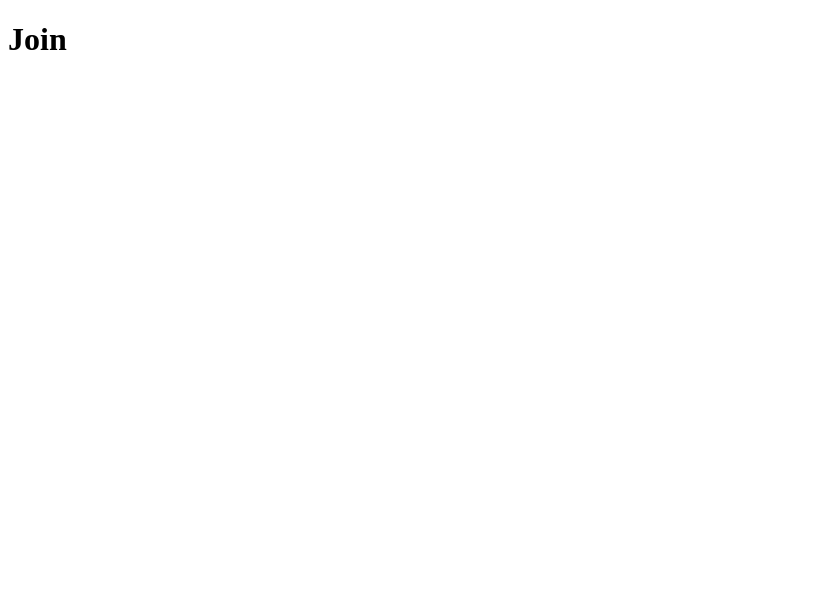
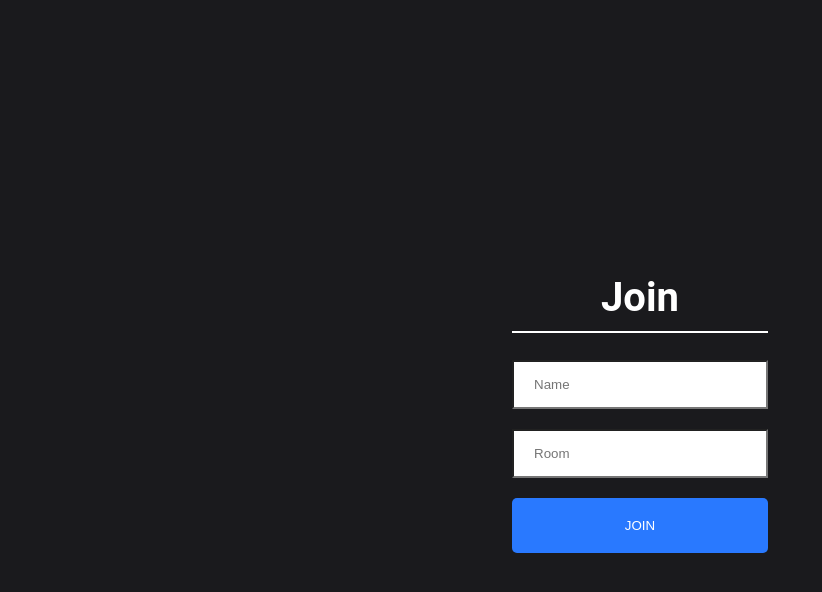
Before and after one commit to jamesbeamie/F-ME-chat, a React (Create React App) app in the folder client/: page / in a window 1280 px wide. Shown: the top 592 px of the page, without its empty margins (0-822 px from the left). Built offline with nearby package versions, Linux system fonts and the light colour scheme.

Commit message:
join component

```diff
--- a/client/src/App.js
+++ b/client/src/App.js
@@ -1,8 +1,8 @@
 import React from "react";
 import { BrowserRouter as Router, Route } from "react-router-dom";
 
-import Join from "./components/join";
-import Chat from "./components/chat";
+import Join from "./components/join/join";
+import Chat from "./components/chat/chat";
 
 const App = () => (
   <Router>
--- a/client/src/components/join.js
+++ /dev/null
@@ -1,7 +0,0 @@
-import React from "react";
-
-const Join = () => {
-  return <h1>Join</h1>;
-};
-
-export default Join;
--- /dev/null
+++ b/client/src/components/join/join.css
@@ -0,0 +1,70 @@
+html,
+body {
+  font-family: "Roboto", sans-serif;
+  padding: 0;
+  margin: 0;
+}
+
+#root {
+  height: 100vh;
+}
+
+* {
+  box-sizing: border-box;
+}
+
+.joinOuterContainer {
+  display: flex;
+  justify-content: center;
+  text-align: center;
+  height: 100vh;
+  align-items: center;
+  background-color: #1a1a1d;
+}
+
+.joinInnerContainer {
+  width: 20%;
+}
+
+.joinInput {
+  border-radius: 0;
+  padding: 15px 20px;
+  width: 100%;
+}
+
+.heading {
+  color: white;
+  font-size: 2.5em;
+  padding-bottom: 10px;
+  border-bottom: 2px solid white;
+}
+
+.button {
+  color: #fff !important;
+  text-transform: uppercase;
+  text-decoration: none;
+  background: #2979ff;
+  padding: 20px;
+  border-radius: 5px;
+  display: inline-block;
+  border: none;
+  width: 100%;
+}
+
+.mt-20 {
+  margin-top: 20px;
+}
+
+@media (min-width: 320px) and (max-width: 480px) {
+  .joinOuterContainer {
+    height: 100%;
+  }
+
+  .joinInnerContainer {
+    width: 90%;
+  }
+}
+
+button:focus {
+  outline: 0;
+}
--- /dev/null
+++ b/client/src/components/join/join.js
@@ -0,0 +1,43 @@
+import React, { useState } from "react";
+import { Link } from "react-router-dom";
+
+import "./join.css";
+const Join = () => {
+  // React Hooks: array with variable, setter and initial value as setState
+
+  const [name, setName] = useState("");
+  const [room, setRoom] = useState("");
+  return (
+    <div className='joinOuterContainer'>
+      <div className='joinInnerContainer'>
+        <h1 className='heading'>Join</h1>
+        <div>
+          <input
+            className='joinInput'
+            type='text'
+            onChange={event => setName(event.target.value)}
+            placeholder='Name'
+          />
+        </div>
+        <div>
+          <input
+            className='joinInput mt-20'
+            type='text'
+            onChange={event => setRoom(event.target.value)}
+            placeholder='Room'
+          />
+        </div>
+        <Link
+          onClick={event => (!name || !room ? event.preventDefault() : null)}
+          to={`/chat?name=${name}&room=${room}`}
+        >
+          <button className='button mt-20' type='submit'>
+            Join
+          </button>
+        </Link>
+      </div>
+    </div>
+  );
+};
+
+export default Join;
```
Also changed, not shown: client/src/components/chat/chat.css (added), client/src/components/chat/chat.js (renamed from client/src/components/chat.js), client/src/components/index.css (added), 1 other file (tests, documents, lock files or other folders).
